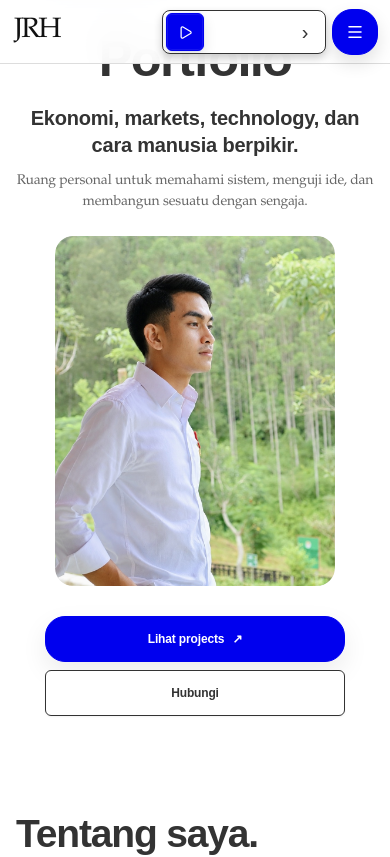
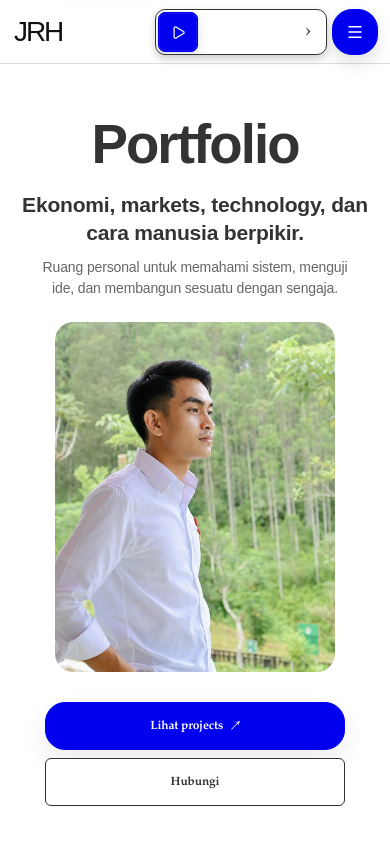
Before and after one commit to LionerHakim/JRHs, a React (Vite) app: page / in a window 390 px wide. Shown: the top 857 px of the page. Built offline with nearby package versions, Linux system fonts and the light colour scheme.

Commit message:
Fix mobile hero typography and music controls

```diff
--- a/src/jrh-interaction-final.css
+++ b/src/jrh-interaction-final.css
@@ -1,26 +1,21 @@
-/* JRHs: stable final interaction layer. Keep this file last. */
-:root{
-  --jrh-ink:#333333;
-  --jrh-muted:#666666;
-  --jrh-blue:#0000ee;
-  --jrh-red:#e21b3c;
-  --jrh-line:#dddddd;
-  --jrh-soft:#f2f2f2;
-  --jrh-shadow:rgba(0,0,0,.2) 0 4px 8px 0;
-}
+/* JRHs: stable final interaction layer. This file is imported last. */
+:root{--jrh-ink:#333333;--jrh-muted:#666666;--jrh-blue:#0000ee;--jrh-red:#e21b3c;--jrh-line:#dddddd;--jrh-soft:#f2f2f2;--jrh-shadow:rgba(0,0,0,.2) 0 4px 8px 0}
 
-/* Typography: one readable system across Android, iPhone and desktop. */
+/* One typography system. Explicitly override legacy visual layers. */
 html{-webkit-text-size-adjust:100%;text-size-adjust:100%}
-body{color:var(--jrh-ink)!important;background:#fff!important;font-family:'Montserrat',Arial,Helvetica,sans-serif!important;font-weight:500!important;line-height:1.5!important;-webkit-font-smoothing:antialiased!important;text-rendering:optimizeLegibility!important}
-body button,body input,body textarea,body select,body p,body li,body span,body small,body label,body a{font-family:'Montserrat',Arial,Helvetica,sans-serif!important}
-h1,h2,h3,h4,h5,h6,.display-title,.hero-clean h1,.hero-positioning,.project-content h3,.project-featured .project-content h3,.experience-main h3,.contact-title{font-family:'Montserrat',Arial,Helvetica,sans-serif!important;color:var(--jrh-ink)!important;font-weight:700!important}
+body,body *{font-family:'Montserrat',Arial,Helvetica,sans-serif!important}
+body{color:var(--jrh-ink)!important;background:#fff!important;font-weight:500!important;line-height:1.5!important;-webkit-font-smoothing:antialiased!important;text-rendering:optimizeLegibility!important}
+h1,h2,h3,h4,h5,h6{font-weight:700!important}
+p,li,span,a,button,input,label{font-weight:500}
 
-/* Hero: never allow the main word to become clipped or visually disappear. */
+/* Hero: account for the fixed navbar and never let Portfolio sit underneath it. */
 .hero-clean,.hero-clean-inner,.hero-copy,.hero-panel{overflow:visible!important}
-.hero-clean h1{display:block!important;visibility:visible!important;opacity:1!important;max-width:100%!important;margin:0!important;color:#333!important;font-size:clamp(44px,7vw,72px)!important;line-height:1.08!important;letter-spacing:-.04em!important;white-space:normal!important;overflow:visible!important}
-.hero-clean .hero-positioning{color:#333!important;font-weight:600!important;line-height:1.3!important}
-.hero-clean .hero-description{color:#666!important;font-weight:500!important;line-height:1.55!important}
-.hero-button{font-family:'Montserrat',Arial,Helvetica,sans-serif!important;font-weight:700!important}
+.hero-clean{background:#fff!important}
+.hero-panel{display:flex!important;flex-direction:column!important;align-items:flex-start!important}
+.hero-clean h1{display:block!important;visibility:visible!important;opacity:1!important;max-width:100%!important;margin:0!important;color:#333!important;font-family:'Montserrat',Arial,Helvetica,sans-serif!important;font-size:clamp(46px,7vw,72px)!important;line-height:1.08!important;letter-spacing:-.04em!important;font-weight:700!important;white-space:normal!important;overflow:visible!important}
+.hero-clean .hero-positioning{font-family:'Montserrat',Arial,Helvetica,sans-serif!important;color:#333!important;font-size:clamp(20px,2.5vw,30px)!important;font-weight:700!important;line-height:1.3!important}
+.hero-clean .hero-description{font-family:'Montserrat',Arial,Helvetica,sans-serif!important;color:#666!important;font-size:15px!important;font-weight:500!important;line-height:1.55!important}
+.hero-portrait-inline{align-self:flex-start!important}
 
 /* Shared interaction language. */
 a,button,input{-webkit-tap-highlight-color:transparent}
@@ -32,68 +27,75 @@ a:focus-visible,button:focus-visible,input:focus-visible{outline:2px solid var(-
 .jrh-menu-button{min-width:44px!important;min-height:44px!important}
 .jrh-menu-button:active,.jrh-mobile-link:active,.project-visit:active,.contact-cta:active{transform:scale(.97)!important}
 
-/* Projects: same action treatment, without turning the whole card into a fake button. */
+/* Projects. */
 .project-object{transition:transform .2s ease,border-color .2s ease,box-shadow .2s ease!important}
 .project-object:hover{transform:translateY(-3px)!important;box-shadow:var(--jrh-shadow)!important}
 .project-object:focus-within{border-color:var(--jrh-blue)!important;box-shadow:0 0 0 2px rgba(0,0,238,.12),var(--jrh-shadow)!important}
-.project-visit{min-height:44px!important;border:1px solid #333!important;background:#fff!important;color:#333!important;font-weight:700!important;transition:background-color .15s ease,color .15s ease,border-color .15s ease,transform .1s ease!important}
+.project-visit{min-height:44px!important;border:1px solid #333!important;background:#fff!important;color:#333!important;font-weight:700!important}
 .project-visit:hover,.project-visit:focus-visible{background:var(--jrh-blue)!important;border-color:var(--jrh-blue)!important;color:#fff!important}
 .project-visit:active{background:var(--jrh-red)!important;border-color:var(--jrh-red)!important;color:#fff!important}
-
-/* Experience roles remain informational. */
 .experience-role{cursor:default!important;user-select:none!important;-webkit-user-select:none!important}
-
-/* Contact uses the same primary action as Projects. */
 .contact-cta:hover{background:var(--jrh-red)!important;border-color:var(--jrh-red)!important;color:#fff!important;transform:translateY(-1px)!important}
 
-/* Music: simple trigger, obvious controls, large touch targets. */
-.music-player{position:relative!important;z-index:9000!important;isolation:isolate!important;min-width:0!important;overflow:visible!important}
-.music-player-pill{display:flex!important;align-items:center!important;width:232px!important;min-width:0!important;height:44px!important;padding:3px!important;gap:2px!important;border:1px solid #333!important;border-radius:8px!important;background:#fff!important;box-shadow:var(--jrh-shadow)!important;overflow:hidden!important}
-.music-player-button{display:grid!important;place-items:center!important;flex:0 0 38px!important;width:38px!important;height:38px!important;min-width:38px!important;min-height:38px!important;padding:0!important;border:1px solid var(--jrh-blue)!important;border-radius:6px!important;background:var(--jrh-blue)!important;color:#fff!important;cursor:pointer!important}
+/* Music: the trigger itself explains what it does. */
+.music-player{position:relative!important;z-index:9000!important;isolation:isolate!important;min-width:0!important;overflow:visible!important;flex:none!important}
+.music-player-pill{display:flex!important;align-items:center!important;flex:none!important;width:224px!important;min-width:224px!important;height:48px!important;min-height:48px!important;padding:3px!important;gap:2px!important;border:1px solid #333!important;border-radius:10px!important;background:#fff!important;box-shadow:var(--jrh-shadow)!important;overflow:hidden!important}
+.music-player-button{display:grid!important;place-items:center!important;flex:0 0 42px!important;width:42px!important;height:42px!important;min-width:42px!important;min-height:42px!important;padding:0!important;border:1px solid var(--jrh-blue)!important;border-radius:7px!important;background:var(--jrh-blue)!important;color:#fff!important;cursor:pointer!important}
 .music-player-button:hover{background:var(--jrh-red)!important;border-color:var(--jrh-red)!important}
-.music-player-track-button{display:flex!important;align-items:center!important;justify-content:flex-start!important;flex:1 1 auto!important;min-width:0!important;height:38px!important;padding:0 7px!important;gap:7px!important;border:0!important;background:#fff!important;color:#333!important;cursor:pointer!important;text-align:left!important}
-.music-player-track-button:hover{background:#f2f2f2!important;color:var(--jrh-blue)!important}
-.music-player-title{display:block!important;min-width:0!important;overflow:hidden!important;text-overflow:ellipsis!important;white-space:nowrap!important;color:#333!important;font-size:12px!important;line-height:1.2!important;font-weight:700!important}
-.music-player-next{display:grid!important;place-items:center!important;flex:0 0 38px!important;width:38px!important;height:38px!important;min-width:38px!important;min-height:38px!important;padding:0!important;border:0!important;border-radius:6px!important;background:#fff!important;color:#333!important;cursor:pointer!important;font-size:20px!important;line-height:1!important}
+.music-player-track-button{display:flex!important;align-items:center!important;justify-content:flex-start!important;flex:1 1 auto!important;min-width:0!important;height:42px!important;padding:0 7px!important;gap:7px!important;border:0!important;background:#fff!important;color:#333!important;cursor:pointer!important;text-align:left!important;overflow:hidden!important}
+.music-player-track-button>svg{flex:0 0 auto!important;color:#333!important}
+.music-player-copy{display:grid!important;grid-template-columns:minmax(0,1fr)!important;min-width:0!important;flex:1 1 auto!important;overflow:hidden!important;line-height:1.05!important}
+.music-player-kicker{display:block!important;min-width:0!important;overflow:hidden!important;color:#777!important;font-size:8px!important;line-height:1!important;font-weight:700!important;letter-spacing:.12em!important}
+.music-player-title{display:block!important;min-width:0!important;overflow:hidden!important;text-overflow:ellipsis!important;white-space:nowrap!important;color:#333!important;font-size:11px!important;line-height:1.25!important;font-weight:700!important}
+.music-player-track-button>svg:last-child{flex:0 0 auto!important;color:#333!important}
+.music-player-next{display:grid!important;place-items:center!important;flex:0 0 40px!important;width:40px!important;height:42px!important;min-width:40px!important;min-height:42px!important;padding:0!important;border:0!important;border-radius:7px!important;background:#fff!important;color:#333!important;cursor:pointer!important;font-size:22px!important;line-height:1!important}
 .music-player-next:hover{background:var(--jrh-blue)!important;color:#fff!important}
 
-/* Music chooser: clear hierarchy and easy song selection. */
+/* Music chooser: visible, labelled, thumb-friendly. */
 .music-player-panel{position:fixed!important;z-index:10000!important;top:82px!important;right:20px!important;left:auto!important;width:min(360px,calc(100vw - 32px))!important;max-height:calc(100dvh - 102px)!important;padding:18px!important;box-sizing:border-box!important;overflow:auto!important;overscroll-behavior:contain!important;-webkit-overflow-scrolling:touch!important;border:1px solid #333!important;border-radius:16px!important;background:#fff!important;box-shadow:0 12px 28px rgba(0,0,0,.18)!important;animation:jrh-panel-in .18s ease!important}
 .music-player-panel-head{display:flex!important;align-items:center!important;justify-content:space-between!important;gap:12px!important;padding:0 0 14px!important;border-bottom:1px solid #ddd!important}
 .music-player-panel-head strong{display:block!important;margin-top:3px!important;color:#333!important;font-family:'Montserrat',Arial,Helvetica,sans-serif!important;font-size:15px!important;line-height:1.3!important;font-weight:700!important}
 .music-panel-label{display:block!important;color:#666!important;font-size:10px!important;line-height:1.2!important;font-weight:700!important;letter-spacing:.08em!important;text-transform:uppercase!important}
-.music-player-close{display:grid!important;place-items:center!important;flex:0 0 44px!important;width:44px!important;height:44px!important;min-width:44px!important;min-height:44px!important;border:1px solid #333!important;border-radius:6px!important;background:#fff!important;color:#333!important;cursor:pointer!important}
+.music-player-close{display:grid!important;place-items:center!important;flex:0 0 44px!important;width:44px!important;height:44px!important;min-width:44px!important;min-height:44px!important;border:1px solid #333!important;border-radius:7px!important;background:#fff!important;color:#333!important;cursor:pointer!important}
 .music-player-close:hover{background:var(--jrh-blue)!important;border-color:var(--jrh-blue)!important;color:#fff!important}
 .music-player-playlist{display:grid!important;gap:6px!important;margin-top:14px!important;max-height:none!important;overflow:visible!important}
-.music-player-song{display:grid!important;grid-template-columns:32px minmax(0,1fr) 18px!important;align-items:center!important;width:100%!important;min-height:52px!important;padding:8px 10px!important;gap:9px!important;border:1px solid transparent!important;border-left:3px solid transparent!important;border-radius:6px!important;background:#fff!important;color:#333!important;font-family:'Montserrat',Arial,Helvetica,sans-serif!important;font-size:13px!important;font-weight:600!important;line-height:1.3!important;text-align:left!important;cursor:pointer!important}
+.music-player-song{display:grid!important;grid-template-columns:32px minmax(0,1fr) auto!important;align-items:center!important;width:100%!important;min-height:52px!important;padding:8px 10px!important;gap:9px!important;border:1px solid transparent!important;border-left:3px solid transparent!important;border-radius:7px!important;background:#fff!important;color:#333!important;font-family:'Montserrat',Arial,Helvetica,sans-serif!important;font-size:13px!important;font-weight:600!important;line-height:1.3!important;text-align:left!important;cursor:pointer!important}
 .music-player-song:hover,.music-player-song:focus-visible{background:#f2f2f2!important;color:var(--jrh-blue)!important}
 .music-player-song:active{background:var(--jrh-red)!important;color:#fff!important;transform:scale(.99)!important}
 .music-player-song.is-current{border-left-color:var(--jrh-blue)!important;background:#f2f2f2!important;color:#333!important;font-weight:700!important}
 .music-song-index{color:#666!important;font-size:11px!important;font-variant-numeric:tabular-nums!important}
-.music-song-state{color:var(--jrh-red)!important;font-size:9px!important}
+.music-song-state{color:var(--jrh-red)!important;font-size:9px!important;white-space:nowrap!important}
 .music-player-mini-volume{display:flex!important;align-items:center!important;gap:10px!important;margin-top:14px!important;padding-top:14px!important;border-top:1px solid #ddd!important;color:#666!important;font-size:11px!important;font-weight:700!important}
 .music-player-mini-volume input{flex:1!important;min-width:0!important;accent-color:var(--jrh-blue)!important;cursor:pointer!important}
 .music-player-error-inline{margin-top:12px!important;padding:10px 12px!important;border-left:3px solid var(--jrh-red)!important;background:#fff!important;color:var(--jrh-red)!important;font-size:11px!important;line-height:1.45!important;font-weight:600!important}
-
 @keyframes jrh-panel-in{from{opacity:0;transform:translateY(-5px)}to{opacity:1;transform:translateY(0)}}
 
-/* Mobile: compact navbar, readable hero, bottom-sheet music chooser. */
+/* Mobile: navbar has enough room for JRH, Music and menu without overlap. */
 @media (max-width:767px){
   .jrh-nav-shell,.jrh-nav-inner{height:64px!important;min-height:64px!important}
-  .jrh-nav-inner{width:calc(100% - 24px)!important}
-  .jrh-nav-right{gap:6px!important}
-  .jrh-menu-button{min-width:46px!important;min-height:46px!important}
+  .jrh-nav-inner{width:calc(100% - 24px)!important;gap:6px!important}
+  .jrh-wordmark{font-family:'Montserrat',Arial,Helvetica,sans-serif!important;font-size:28px!important;line-height:1!important;min-width:56px!important;flex:0 0 auto!important}
+  .jrh-nav-right{display:flex!important;align-items:center!important;gap:5px!important;min-width:0!important;flex:1 1 auto!important;justify-content:flex-end!important}
+  .music-player{flex:0 1 auto!important;min-width:0!important}
+  .music-player-pill{width:clamp(145px,44vw,184px)!important;min-width:145px!important;height:46px!important;min-height:46px!important;padding:2px!important}
+  .music-player-button{flex-basis:40px!important;width:40px!important;height:40px!important;min-width:40px!important;min-height:40px!important}
+  .music-player-track-button{height:40px!important;padding:0 5px!important;gap:6px!important}
+  .music-player-copy{min-width:0!important}
+  .music-player-kicker{font-size:7px!important}
+  .music-player-title{font-size:10px!important;line-height:1.25!important}
+  .music-player-next{flex-basis:32px!important;width:32px!important;min-width:32px!important;height:40px!important}
+  .jrh-menu-button{flex:0 0 46px!important;width:46px!important;min-width:46px!important;min-height:46px!important}
 
-  .hero-clean{padding:32px 16px 48px!important}
-  .hero-copy{gap:24px!important}
-  .hero-clean h1{font-size:clamp(42px,13vw,58px)!important;line-height:1.08!important;letter-spacing:-.035em!important}
-  .hero-clean .hero-positioning{font-size:20px!important;line-height:1.35!important}
-  .hero-clean .hero-description{font-size:14px!important;line-height:1.55!important}
-  .hero-portrait-inline{width:min(280px,82vw)!important;margin:22px auto 8px!important}
-  .hero-actions{width:100%!important;gap:8px!important}
-  .hero-button{width:min(100%,300px)!important;min-height:46px!important}
+  .hero-clean{padding:116px 16px 56px!important;min-height:auto!important}
+  .hero-copy{gap:22px!important}
+  .hero-panel{align-items:center!important;text-align:center!important}
+  .hero-clean h1{font-size:clamp(44px,14vw,60px)!important;line-height:1.08!important;letter-spacing:-.035em!important}
+  .hero-clean .hero-positioning{font-size:clamp(19px,5.4vw,22px)!important;line-height:1.32!important;margin-top:16px!important}
+  .hero-clean .hero-description{font-size:14px!important;line-height:1.55!important;margin-top:10px!important;max-width:330px!important}
+  .hero-portrait-inline{width:min(280px,82vw)!important;margin:22px auto 8px!important;align-self:center!important}
+  .hero-actions{width:100%!important;justify-content:center!important;gap:8px!important}
+  .hero-button{width:min(100%,300px)!important;min-height:48px!important}
 
-  .section-shell{width:calc(100% - 32px)!important}
   .display-title{font-size:clamp(32px,10vw,44px)!important;line-height:1.15!important}
   .project-content h3,.project-featured .project-content h3{font-size:clamp(30px,10vw,42px)!important;line-height:1.08!important}
   .project-description{font-size:14px!important;line-height:1.55!important}
@@ -101,11 +103,6 @@ a:focus-visible,button:focus-visible,input:focus-visible{outline:2px solid var(-
   .experience-main h3{font-size:clamp(24px,8vw,34px)!important;line-height:1.1!important}
   .contact-title{font-size:clamp(38px,11vw,54px)!important;line-height:1.08!important}
 
-  .music-player-pill{width:min(190px,42vw)!important;height:44px!important;min-height:44px!important;border-radius:8px!important}
-  .music-player-button{flex-basis:38px!important;width:38px!important;height:38px!important;min-width:38px!important;min-height:38px!important}
-  .music-player-track-button{height:38px!important;padding:0 5px!important}
-  .music-player-title{font-size:11px!important}
-  .music-player-next{flex-basis:34px!important;width:34px!important;min-width:34px!important;height:38px!important}
   .music-player-panel{top:auto!important;right:10px!important;left:10px!important;bottom:calc(72px + env(safe-area-inset-bottom))!important;width:auto!important;max-width:none!important;max-height:calc(100dvh - 92px - env(safe-area-inset-top) - env(safe-area-inset-bottom))!important;padding:16px!important;border-radius:16px!important}
   .music-player-panel-head{padding-bottom:12px!important}
   .music-player-panel-head strong{font-size:14px!important}
@@ -113,11 +110,5 @@ a:focus-visible,button:focus-visible,input:focus-visible{outline:2px solid var(-
   .music-player-close{flex-basis:44px!important;width:44px!important;height:44px!important}
 }
 
-@media (min-width:768px) and (max-width:1100px){
-  .jrh-nav-inner,.section-shell{width:calc(100% - 40px)!important}
-  .hero-copy{gap:32px!important}
-}
-
-@media (prefers-reduced-motion:reduce){
-  *,*::before,*::after{animation-duration:.01ms!important;animation-iteration-count:1!important;transition-duration:.01ms!important;scroll-behavior:auto!important}
-}
+@media (min-width:768px) and (max-width:1100px){.jrh-nav-inner,.section-shell{width:calc(100% - 40px)!important}.hero-copy{gap:32px!important}}
+@media (prefers-reduced-motion:reduce){*,*::before,*::after{animation-duration:.01ms!important;animation-iteration-count:1!important;transition-duration:.01ms!important;scroll-behavior:auto!important}}
```
